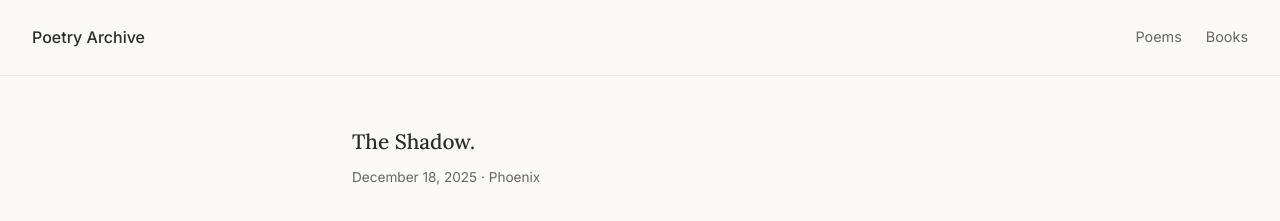
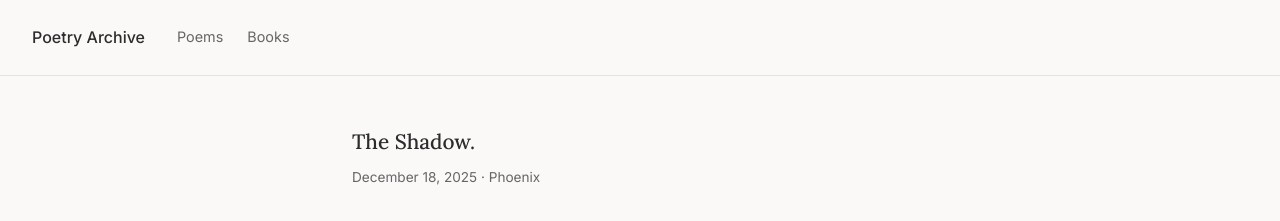
Before and after one commit to whobyphoenix/poetry, a Jekyll site: the page built from index.md, in a window 1280 px wide. Shown: the top 221 px of the page. Built offline with Jekyll 4.4.1, drawn with Linux system fonts in a browser that asks for light colours.

Commit message:
Refine navigation and poems page layout
- Move nav links to left side of header
- Show poems in chronological order (oldest first)
- Reduce spacing around "In: books" footer

https://claude.ai/code/session_01KDtXUr8U2D93oQVyQyKiZD

```diff
--- a/assets/css/style.css
+++ b/assets/css/style.css
@@ -39,8 +39,8 @@ a:hover {
 
 .site-nav {
   display: flex;
-  justify-content: space-between;
   align-items: center;
+  gap: 2rem;
 }
 
 .site-title {
@@ -141,7 +141,7 @@ h2.poem-title {
 }
 
 .poem-footer {
-  margin-top: 1.5rem;
+  margin-top: 0.75rem;
   font-family: 'Inter', sans-serif;
   font-size: 0.85rem;
   color: var(--text-light);
@@ -309,7 +309,7 @@ h2.poem-title {
 }
 
 .book-poem {
-  padding-bottom: 2rem;
+  padding-bottom: 1.5rem;
   border-bottom: 1px solid var(--border);
 }
 
```
Also changed, not shown: poems/index.md (+1 -1 lines).
